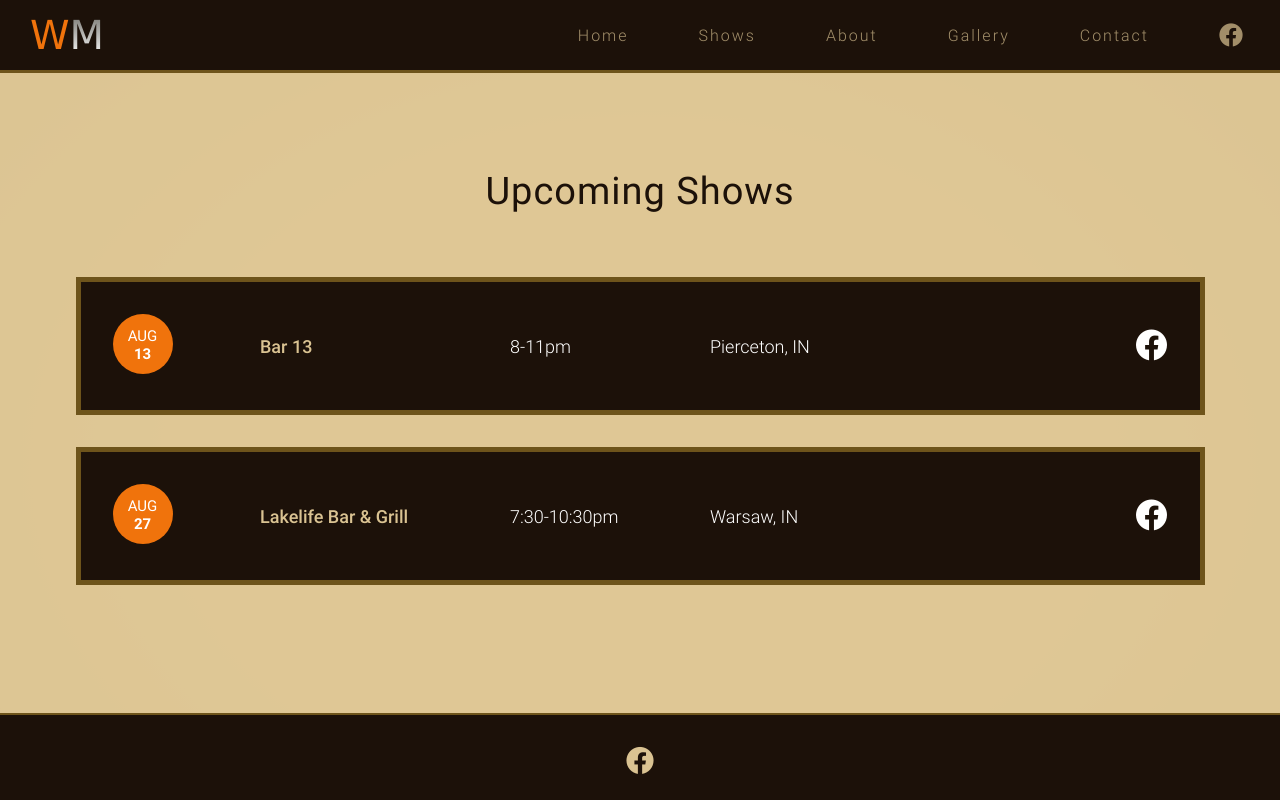
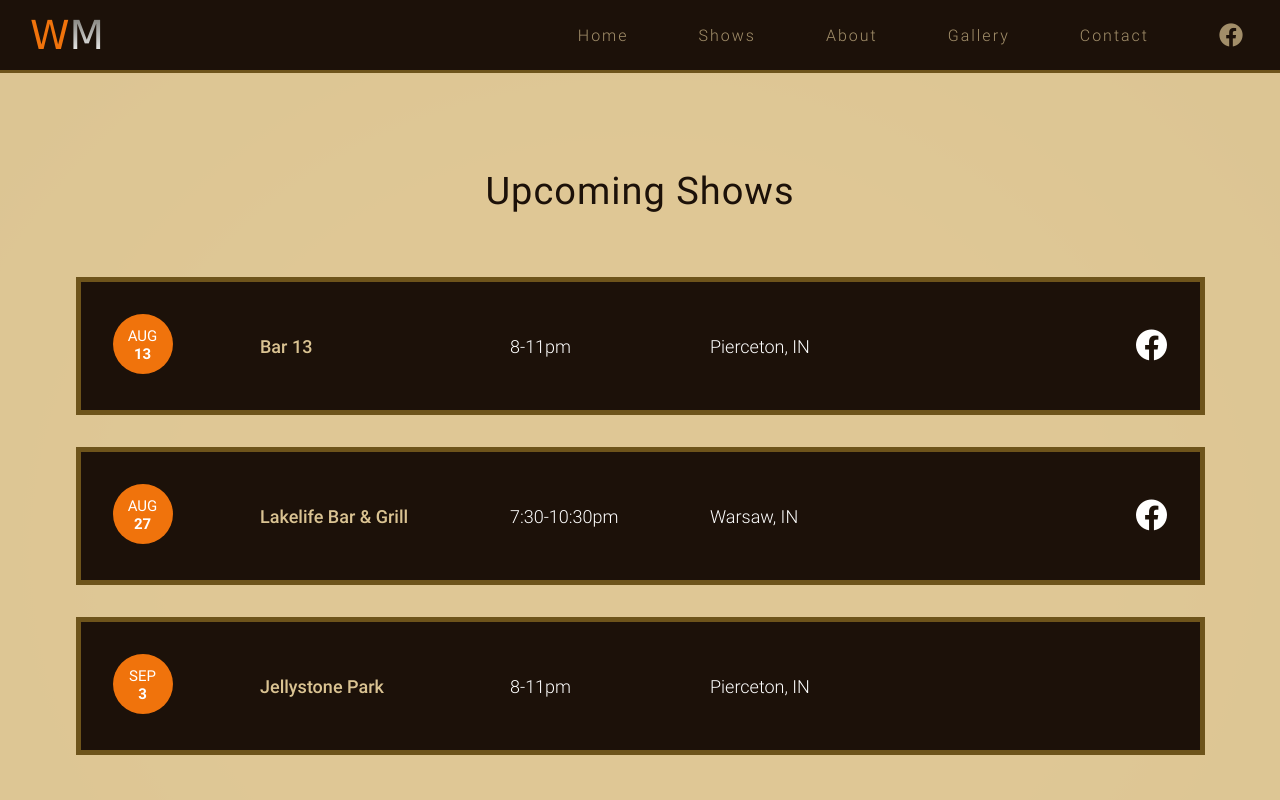
Before and after one commit to JShilling4/whiskey-midnight-band-page, a Vue app: page /shows in a window 1280 px wide. Shown: the top 800 px of the page. Built offline with nearby package versions, Linux system fonts and the light colour scheme.

Commit message:
added show

```diff
--- a/src/views/ShowsView.vue
+++ b/src/views/ShowsView.vue
@@ -65,6 +65,39 @@
                   referrerpolicy="no-referrer"
                   ><i class="fab fa-facebook"></i
                 ></a>
+              </td>
+            </tr>
+          </tbody>
+        </table>
+
+        <table class="shows-table">
+          <tbody>
+            <tr>
+              <td class="first" width="150">
+                <div class="date-container">
+                  <div class="date-container__text">
+                    <span class="month">SEP </span>
+                    <span class="day">3</span>
+                  </div>
+                </div>
+              </td>
+              <td width="250" class="venue-name">
+                <a
+                  href="https://piercetonjellystone.com/weekend-activities/"
+                  target="_blank"
+                  referrerpolicy="no-referrer"
+                  >Jellystone Park</a
+                >
+              </td>
+              <td width="200">8-11pm</td>
+              <td>Pierceton, IN</td>
+              <td class="last" align="right">
+                <!-- <a
+                  href="https://www.facebook.com/events/345714774392893?acontext=%7B%22event_action_history%22%3A[%7B%22surface%22%3A%22page%22%7D]%7D"
+                  target="_blank"
+                  referrerpolicy="no-referrer"
+                  ><i class="fab fa-facebook"></i
+                ></a> -->
               </td>
             </tr>
           </tbody>
```
